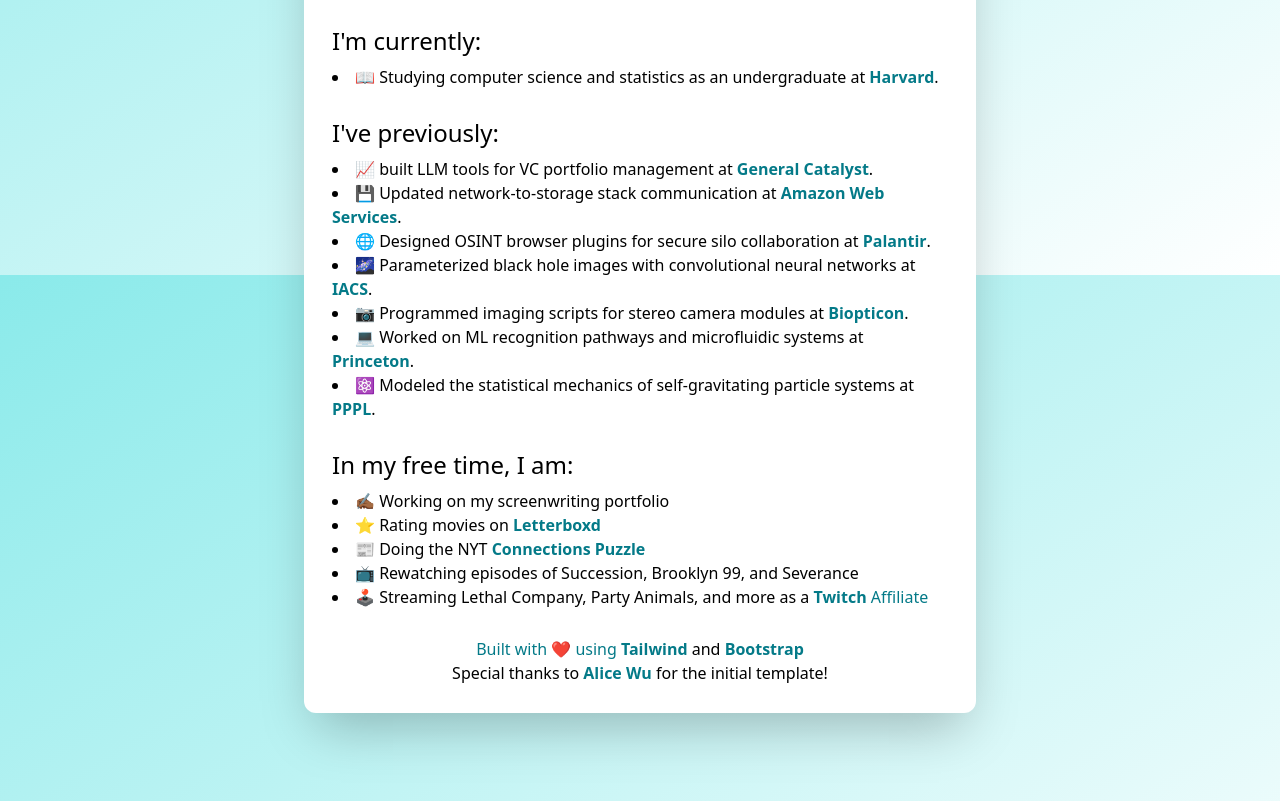
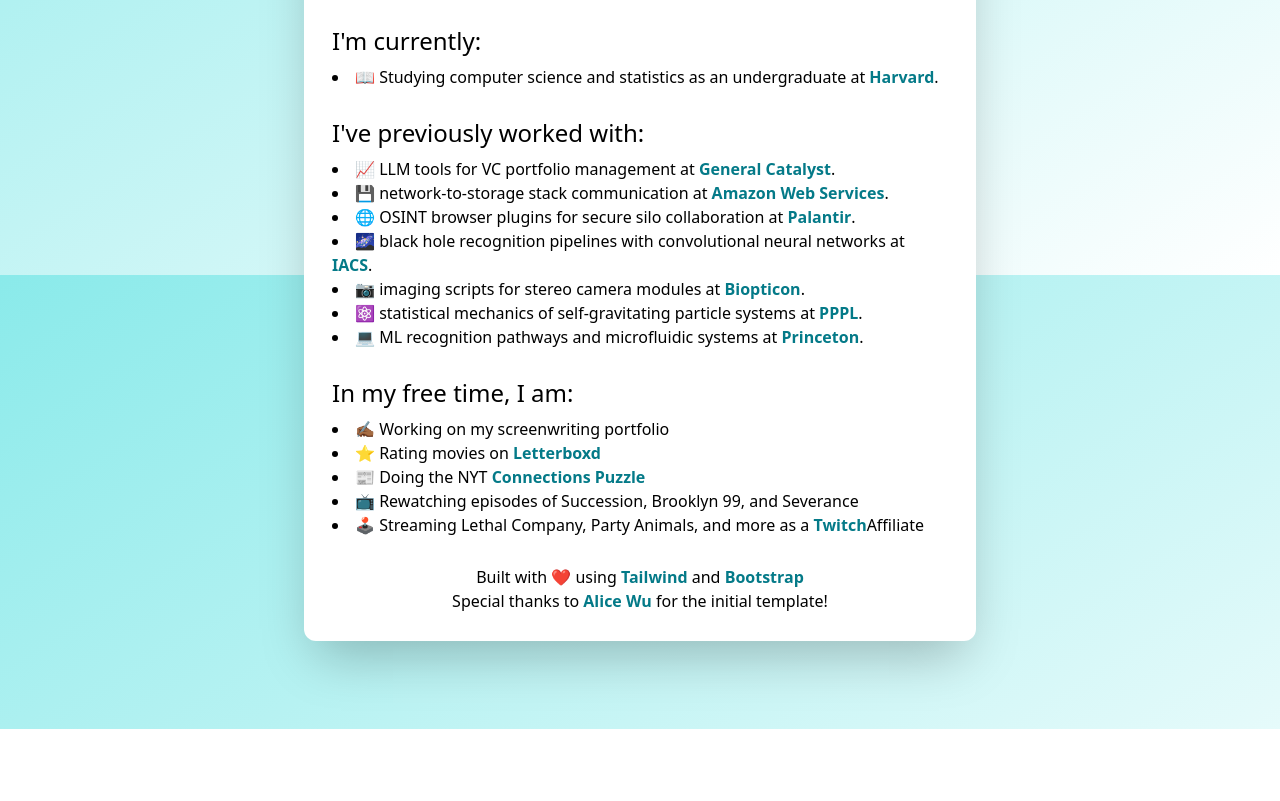
Before and after one commit to nmishra459/nmishra459.github.io, a plain HTML site: page index.html in a window 1280 px wide. Shown: the part 525-1326 px from the top of the page. After the commit the page ends 1254 px from the top, so only its background shows below. Drawn offline with nearby package versions, Linux system fonts and the light colour scheme.

Commit message:
Update index.html

```diff
--- a/index.html
+++ b/index.html
@@ -25,7 +25,7 @@
       <li class="nav-item">
        <a class="nav-link active text-cyan" href="index.html">Home</a>
       </li>
-      <li class="nav-item">
+<!--       <li class="nav-item">
        <a class="nav-link text-cyan" href="courses.html">Courses</a>
       </li>
       <li class="nav-item">
@@ -33,7 +33,7 @@
       </li>
       <li class="nav-item">
        <a class="nav-link text-cyan" href="research.html">Research</a>
-      </li>
+      </li> -->
       <li class="nav-item">
         <span class="nav-link sun-moon-emoji" id="sunMoonEmoji" onclick="toggleDarkMode()">☀️</span>
       </li>
@@ -59,15 +59,15 @@
    <ul class="marker:text-cyan list-disc mb-7 list-inside">
     <li>📖 Studying computer science and statistics as an undergraduate at <a class="text-cyan hover:text-cyan-900" href="https://www.harvard.edu"><b>Harvard</b></a>.</li>
    </ul>
-   <p class="font-medium text-xl lg:text-2xl mb-2">I've previously:</p>
+   <p class="font-medium text-xl lg:text-2xl mb-2">I've previously worked with:</p>
    <ul class="marker:text-cyan list-disc mb-7 list-inside">
-    <li>📈 built LLM tools for VC portfolio management at <a class="text-cyan hover:text-cyan-900" href="https://www.generalcatalyst.com"><b>General Catalyst</b></a>.</li>
-    <li>💾 Updated network-to-storage stack communication at <a class="text-cyan hover:text-cyan-900" href="https://www.aboutamazon.com/"><b>Amazon Web Services</b></a>.</li>
-    <li>🌐 Designed OSINT browser plugins for secure silo collaboration at <a class="text-cyan hover:text-cyan-900" href="https://www.palantir.com/"><b>Palantir</b></a>.</li>
-    <li>🌌 Parameterized black hole images with convolutional neural networks at <a class="text-cyan hover:text-cyan-900" href="https://iacs.seas.harvard.edu"><b>IACS</b></a>.</li>
-    <li>📷 Programmed imaging scripts for stereo camera modules at <a class="text-cyan hover:text-cyan-900" href="https://biopticon.com/"><b>Biopticon</b></a>.</li>
-    <li>💻 Worked on ML recognition pathways and microfluidic systems at <a class="text-cyan hover:text-cyan-900" href="https://www.princeton.edu/"><b>Princeton</b></a>.</li>
-    <li>⚛️ Modeled the statistical mechanics of self-gravitating particle systems at <a class="text-cyan hover:text-cyan-900" href="https://www.pppl.gov/"><b>PPPL</b></a>.</li>
+    <li>📈 LLM tools for VC portfolio management at <a class="text-cyan hover:text-cyan-900" href="https://www.generalcatalyst.com"><b>General Catalyst</b></a>.</li>
+    <li>💾 network-to-storage stack communication at <a class="text-cyan hover:text-cyan-900" href="https://www.aboutamazon.com/"><b>Amazon Web Services</b></a>.</li>
+    <li>🌐 OSINT browser plugins for secure silo collaboration at <a class="text-cyan hover:text-cyan-900" href="https://www.palantir.com/"><b>Palantir</b></a>.</li>
+    <li>🌌 black hole recognition pipelines with convolutional neural networks at <a class="text-cyan hover:text-cyan-900" href="https://iacs.seas.harvard.edu"><b>IACS</b></a>.</li>
+    <li>📷 imaging scripts for stereo camera modules at <a class="text-cyan hover:text-cyan-900" href="https://biopticon.com/"><b>Biopticon</b></a>.</li>
+    <li>⚛️ statistical mechanics of self-gravitating particle systems at <a class="text-cyan hover:text-cyan-900" href="https://www.pppl.gov/"><b>PPPL</b></a>.</li>
+    <li>💻 ML recognition pathways and microfluidic systems at <a class="text-cyan hover:text-cyan-900" href="https://www.princeton.edu/"><b>Princeton</b></a>.</li>
    </ul>
    <p class="font-medium text-xl lg:text-2xl mb-2">In my free time, I am:</p>
    <ul class="marker:text-cyan list-disc mb-7 list-inside">
@@ -75,7 +75,7 @@
     <li>⭐ Rating movies on <a class="text-cyan hover:text-cyan-900" href="https://letterboxd.com/Nish459/films/"><b>Letterboxd</b></a></li>
     <li>📰 Doing the NYT <a class="text-cyan hover:text-cyan-900" href="https://www.nytimes.com/games/connections"><b>Connections Puzzle</b></a></li>
     <li>📺 Rewatching episodes of Succession, Brooklyn 99, and Severance</li>
-    <li>🕹️ Streaming Lethal Company, Party Animals, and more as a <a class="text-cyan hover:text-cyan-900" href="https://www.twitch.tv"><b>Twitch</b> Affiliate</li>
+    <li>🕹️ Streaming Lethal Company, Party Animals, and more as a <a class="text-cyan hover:text-cyan-900" href="https://www.twitch.tv"><b>Twitch</b></a>Affiliate</li>
    </ul>
    <p class="text-center">Built with ❤️ using <a class="text-cyan hover:text-cyan-900" href="https://tailwindcss.com/"><b>Tailwind</b></a> and <a class="text-cyan hover:text-cyan-900" href="https://getbootstrap.com"><b>Bootstrap</b></a></p>
    <p class="text-center">Special thanks to <a class="text-cyan hover:text-cyan-900" href="https://github.com/awu2003"><b>Alice Wu</b></a> for the initial template!</p>
```
